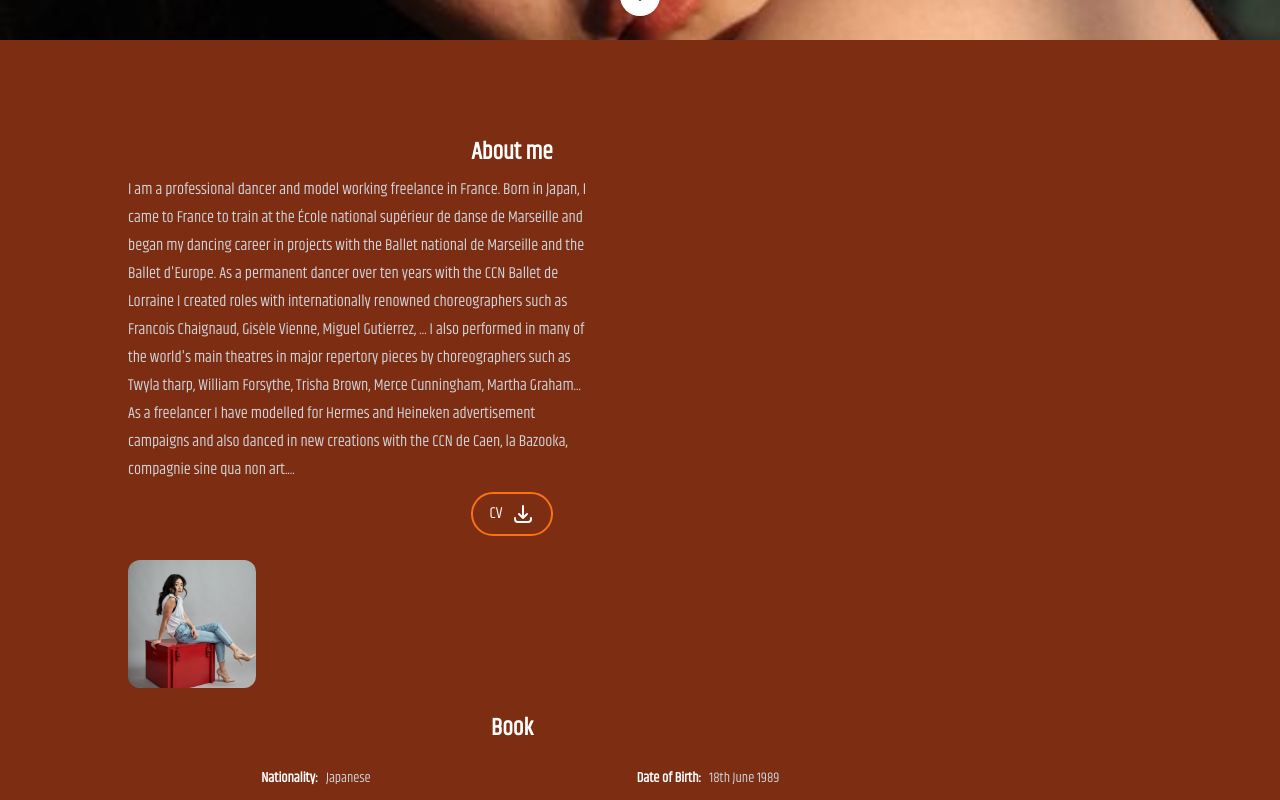
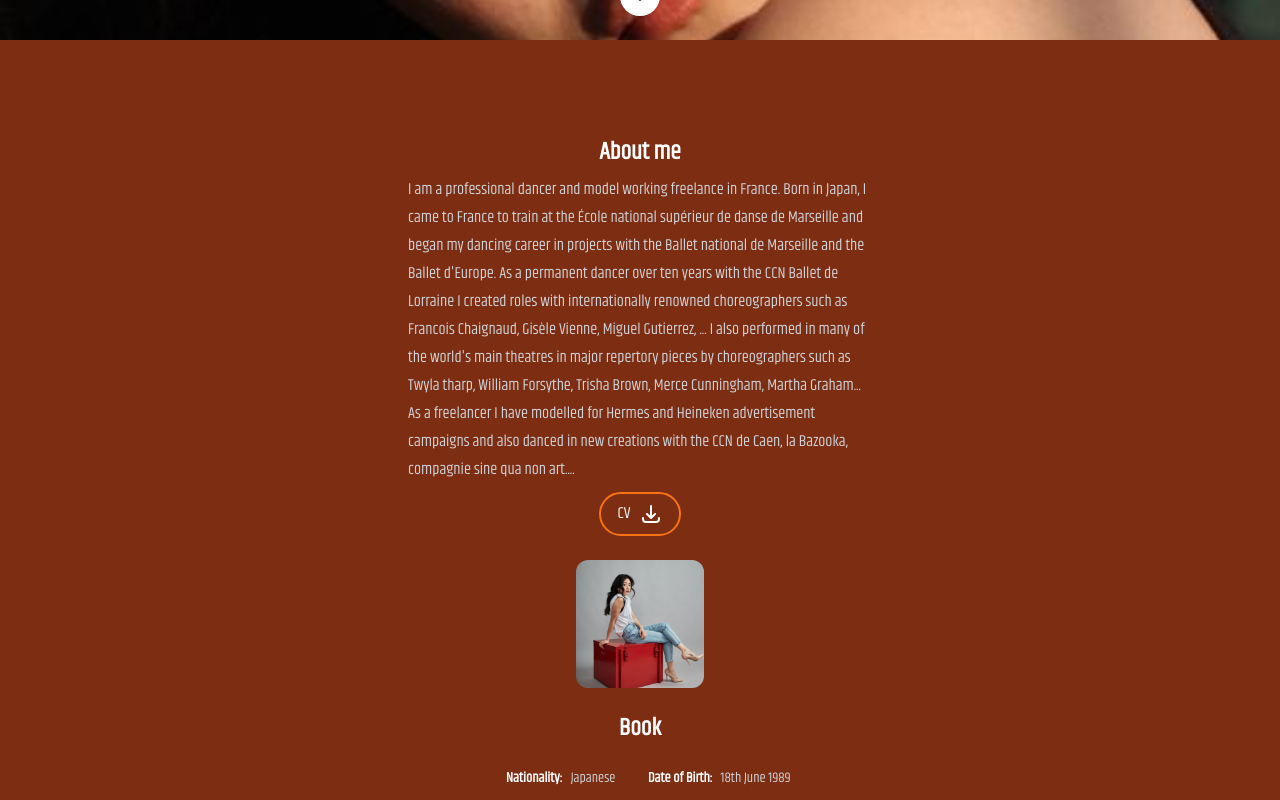
Before and after one commit to VivienIngrams/Sakiko, a Next.js app: page / in a window 1280 px wide. Shown: the part 760-1560 px from the top of the page. Built offline with nearby package versions, Linux system fonts and the light colour scheme.

Commit message:
Aligned columns with tailwind

```diff
--- a/src/components/Sections/About.tsx
+++ b/src/components/Sections/About.tsx
@@ -12,8 +12,8 @@ const About: FC = memo(() => {
   return (
     <Section className="bg-orange-900" sectionId={SectionId.About}>
       <div className={classNames('grid grid-cols-1 gap-y-4', {'md:grid-cols-4': !!profileImageSrc})}>
-        <div className={classNames('col-span-1 flex flex-col gap-y-6', {'md:col-span-3': !!profileImageSrc})}>
-          <div className="flex flex-col gap-y-2">
+        <div className={classNames('col-span-1 flex flex-col items-center gap-y-6', {'md:col-span-4': !!profileImageSrc})}>
+          <div className="flex flex-col items-center gap-y-2">
             <h2 className="text-2xl font-bold text-white text-center">About me</h2>
             <p className="prose prose-sm text-gray-300 sm:prose-base">{description}</p>
             <div className="flex w-full justify-center gap-x-4">
```
